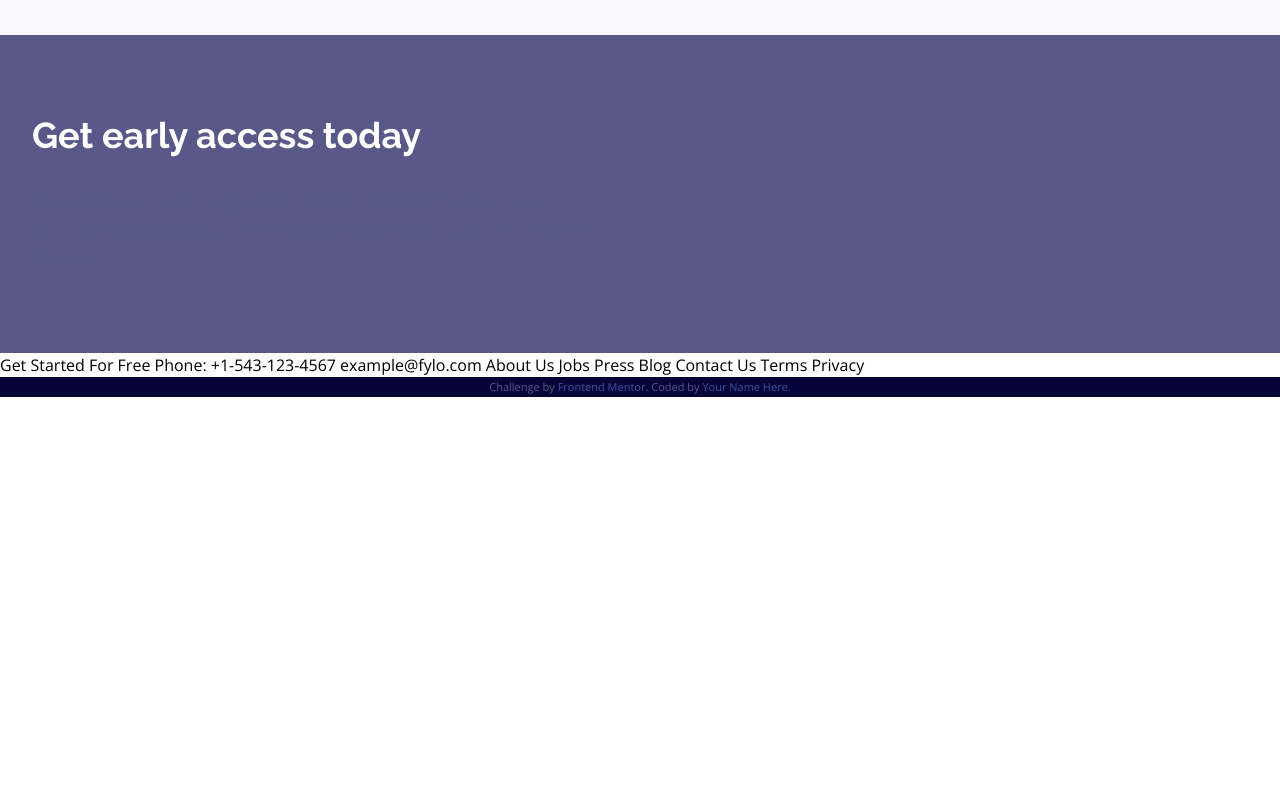
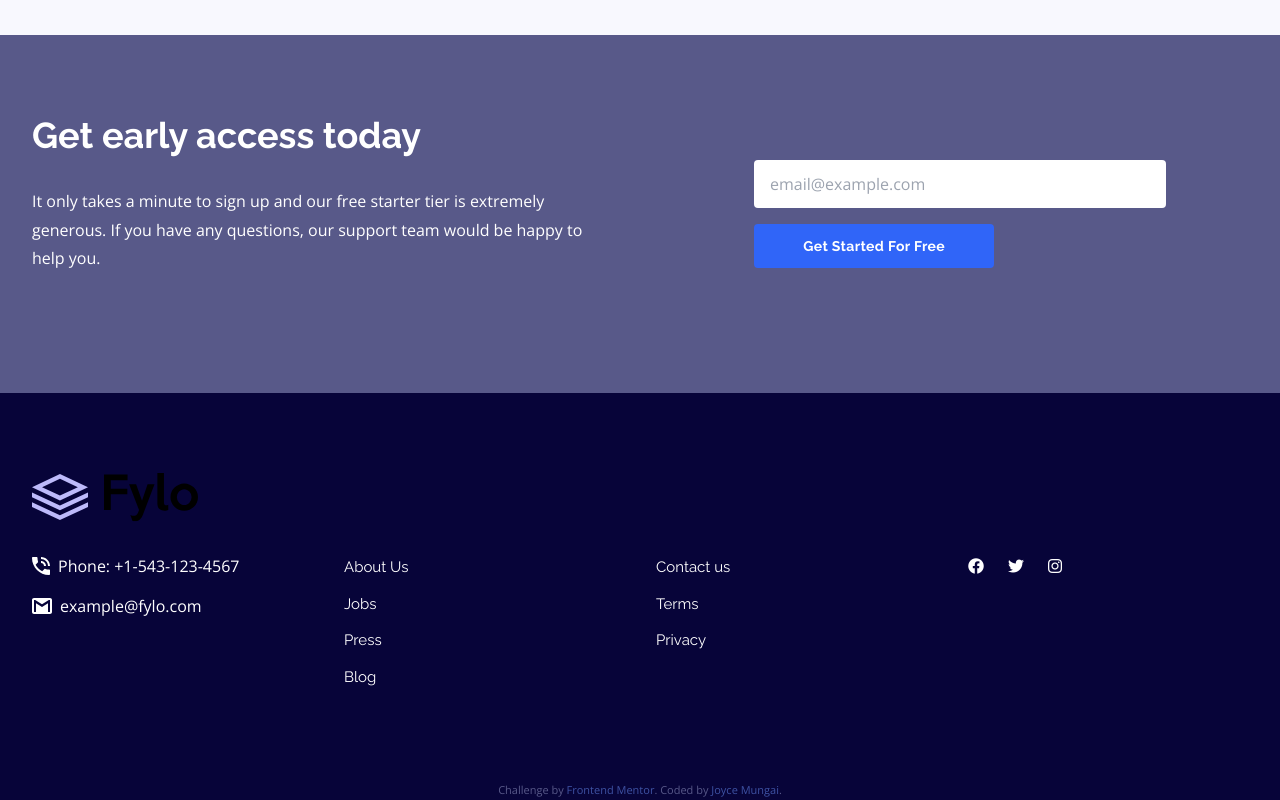
Before and after one commit to WaMungai/fylolp-two-column-layout, a website: page index.html in a window 1280 px wide. Shown: the part 1558-2358 px from the top of the page. Before the commit the page ends 1955 px from the top, so only its background shows below. Drawn offline with nearby package versions, Linux system fonts and the light colour scheme.

Commit message:
Inclide html structure and styling

```diff
--- a/index.html
+++ b/index.html
@@ -118,27 +118,90 @@
       <div class="text-center md:grid md:grid-cols-2 md:gap-16 md:text-left md:place-items-center max-w-7xl mx-auto">
         <article>
           <h2 class="text-white mb-8 font-bold text-2xl md:text-3xl lg:text-4xl">Get early access today</h2>
-          <p>
+          <p class="text-white mb-10">
             It only takes a
             minute to sign up and our free starter tier is extremely generous. If you
             have any questions, our support team would be happy to help you.
           </p>
         </article>
+        <form>
+          <input
+          type="email"
+          name="email"
+          id="email"
+          placeholder="email@example.com"
+          required
+          class="w-full rounded py-3 px-4"
+          />
+          <button
+          type="submit"
+          class="btn text-sm py-3 px-4 rounded mt-4 w-full text-white font-bold tracking-wide lg:w-7/12"
+          >Get Started For Free</button>
+        </form>
       </div>
     </section>
-
-
-
-    Get Started
-    For Free Phone: +1-543-123-4567 example@fylo.com About Us Jobs Press Blog
-    Contact Us Terms Privacy
+    <footer class="py-20 px-8">
+      <div class="max-w-7xl mx-auto">
+        <article class="mb-8">
+          <img src="./images/logo.svg" />
+        </article>
+        <div class="md:grid grid-cols-3 gap-8 lg:grid-cols-4">
+          <article class="mb-8">
+            <ul>
+              <li class="flex items-center gap-2 text-white mb-4" >
+                <img src="./images/icon-phone.svg" alt=""/>Phone: +1-543-123-4567
+              </li>
+              <li class="flex items-center gap-2 text-white">
+                <img  src="./images/icon-email.svg"/> example@fylo.com
+              </li>
+            </ul>
+          </article>
+          <article>
+            <ul>
+              <li>
+                <button class="text-white font-normal mb-3">About Us</button>
+              </li>
+              <li>
+                <button class="text-white font-normal mb-3">Jobs</button>
+              </li>
+              <li>
+                <button class="text-white font-normal mb-3">Press</button>
+              </li>
+              <li>
+                <button class="text-white font-normal mb-3">Blog</button>
+              </li>
+            </ul>
+          </article>
+          <article class="mt-8 md:mt-0">
+            <ul>
+              <li>
+                <button class="text-white font-normal mb-3">Contact us</button>
+              </li>
+              <li>
+                <button class="text-white font-normal mb-3">Terms</button>
+              </li>
+              <li>
+                <button class="text-white font-normal mb-3">Privacy</button>
+              </li>
+            </ul>
+          </article>
+          <article class="mt-8 lg:mt-0">
+            <ul class="flex items-center justify-center gap-6 md:justify-start">
+              <li><i class="fab fa-facebook text-white"></i></li>
+              <li><i class="fab fa-twitter text-white"></i></li>
+              <li><i class="fab fa-instagram text-white"></i></li>
+            </ul>
+          </article>
+        </div>
+      </div>
+    </footer>
 
     <footer>
       <p class="attribution">
         Challenge by
         <a href="https://www.frontendmentor.io?ref=challenge" target="_blank"
           >Frontend Mentor</a
-        >. Coded by <a href="#">Your Name Here</a>.
+        >. Coded by <a href="https://fairytechmother.netlify.app/">Joyce Mungai</a>.
       </p>
     </footer>
   </body>
```
